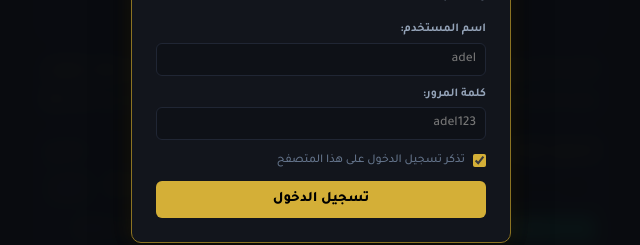
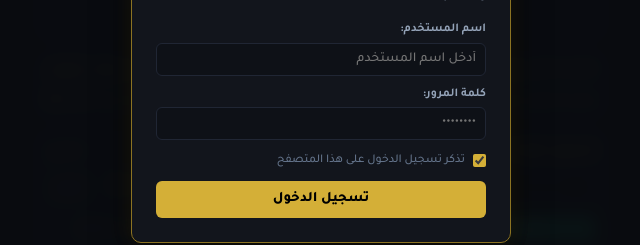
Before and after one commit to Amounir930/Gold-Tracker, a plain HTML site: page index.html in a window 1280 px wide. Shown: the part 340-585 px from the top of the page, 319-959 px from the left. Drawn offline with Linux system fonts and the light colour scheme.

Commit message:
Mask login form placeholders to secure credentials display

```diff
--- a/index.html
+++ b/index.html
@@ -909,12 +909,12 @@
       <form id="loginForm" onsubmit="return false;">
         <div class="field-group">
           <label class="field-lbl" for="loginUser">اسم المستخدم:</label>
-          <input type="text" id="loginUser" class="input-compact" placeholder="adel" autocomplete="username" required>
+          <input type="text" id="loginUser" class="input-compact" placeholder="أدخل اسم المستخدم" autocomplete="username" required>
         </div>
 
         <div class="field-group">
           <label class="field-lbl" for="loginPass">كلمة المرور:</label>
-          <input type="password" id="loginPass" class="input-compact" placeholder="adel123" autocomplete="current-password" required>
+          <input type="password" id="loginPass" class="input-compact" placeholder="••••••••" autocomplete="current-password" required>
         </div>
 
         <div style="display:flex; align-items:center; gap:8px; margin:12px 0;">
```
